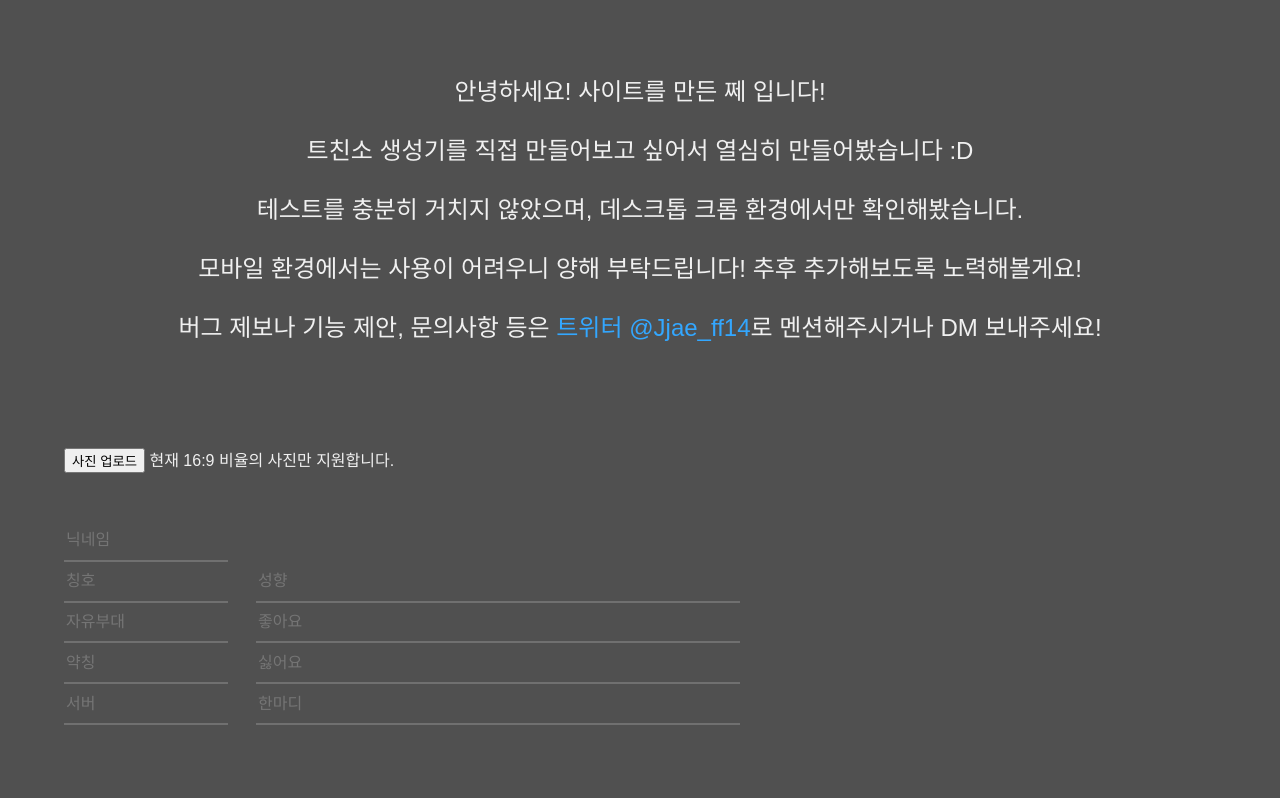
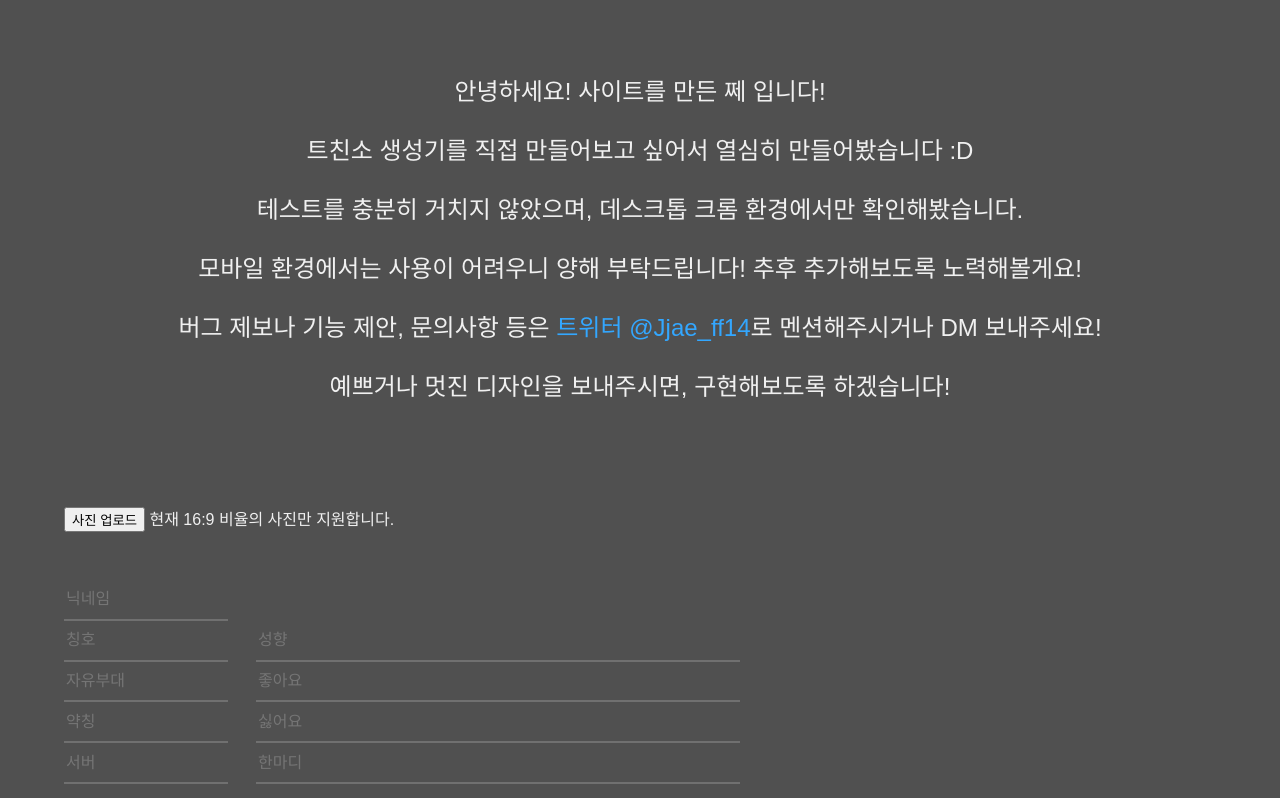
Before and after one commit to KangDohwa/kangdohwa.github.io, a React (Create React App) app: page /sheetgenerator in a window 1280 px wide. Shown: the top 798 px of the page. Built offline with nearby package versions, Linux system fonts and the light colour scheme.

Commit message:
desc update

```diff
--- a/src/component/SheetGenerator/Core.js
+++ b/src/component/SheetGenerator/Core.js
@@ -339,6 +339,7 @@ function MyPage() {
           <p>버그 제보나 기능 제안, 문의사항 등은 <a
             href = "https://www.twitter.com/Jjae_ff14" target = "_blank" rel="noreferrer">트위터 @Jjae_ff14</a>
             로 멘션해주시거나 DM 보내주세요! </p>
+          <p>예쁘거나 멋진 디자인을 보내주시면, 구현해보도록 하겠습니다!</p>
         </div>
         <div className = "preview"> {/* image upload/download button div */}
           <FileInput label = "사진 업로드" onChange = {onImageChange} comment = "현재 16:9 비율의 사진만 지원합니다."/>
```
